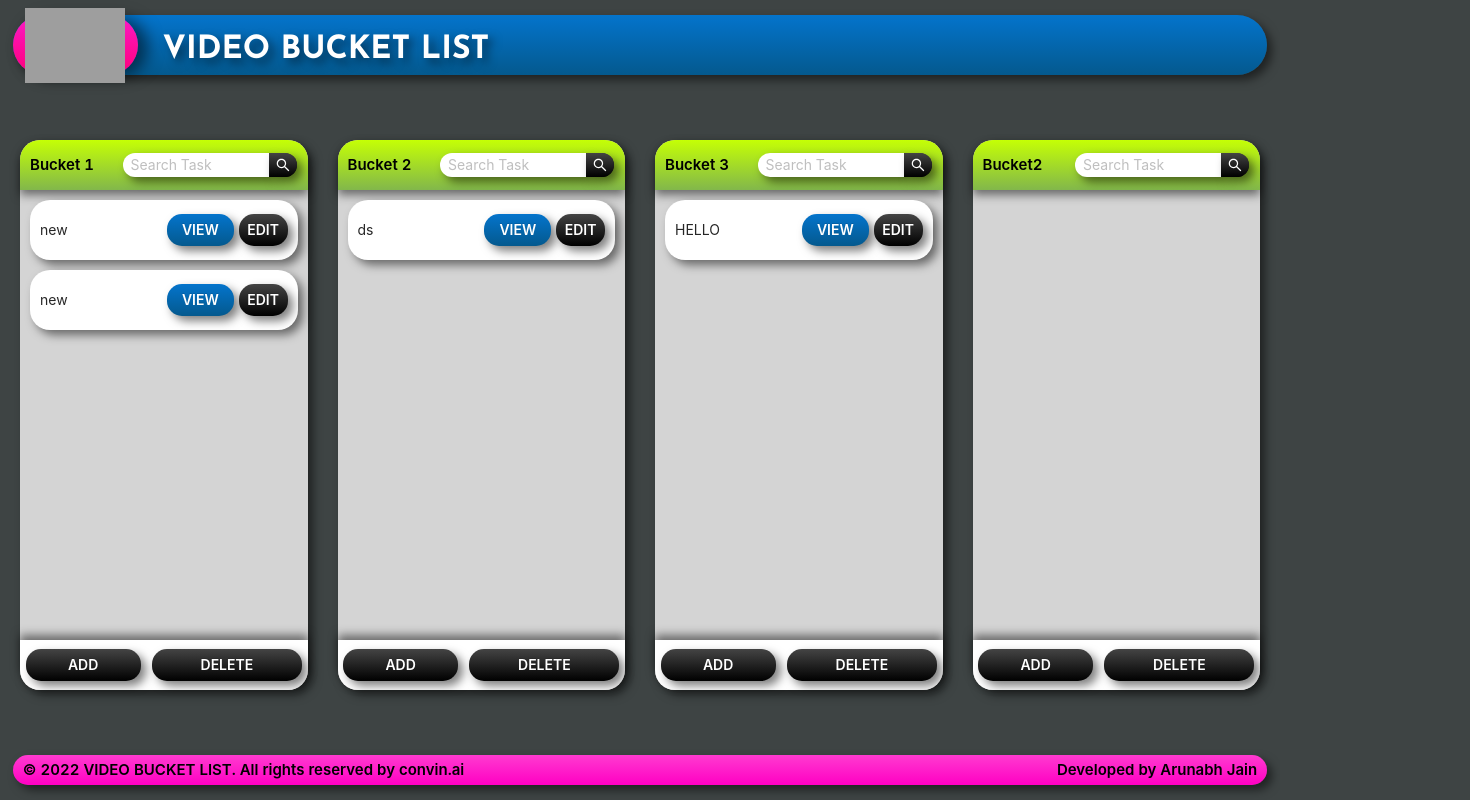
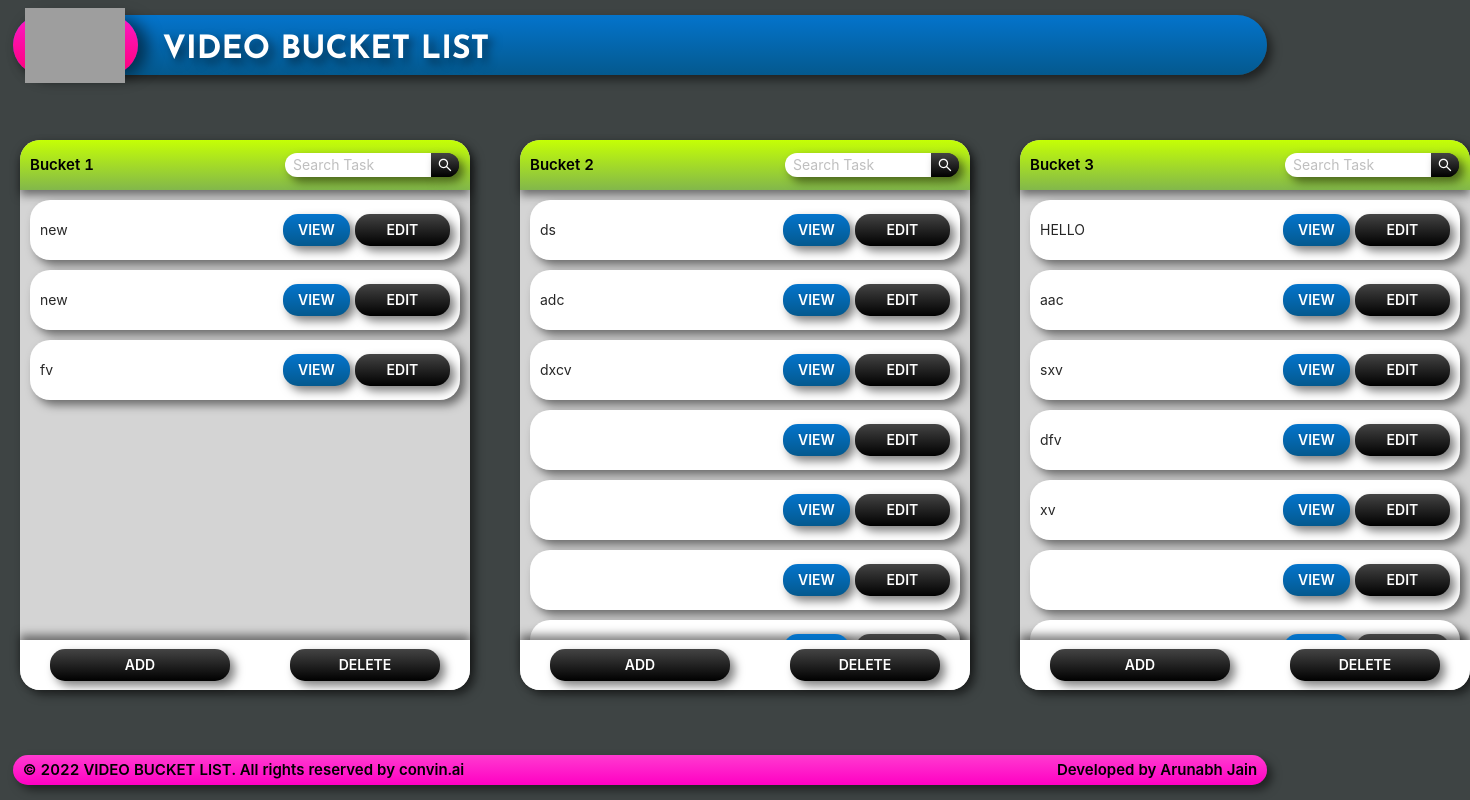
Before and after one commit to arunabh-jain/convin-assignment, a React (Create React App) app in the folder ui/: page / in a window 1280 px wide. Shown: the whole page, 1470 px wide, since content can reach past the window. Built offline with nearby package versions, Linux system fonts and the light colour scheme; data requests are answered from the project's data file; grey boxes are pictures that could not be loaded.

Commit message:
use state added in bucket

```diff
--- a/ui/data/db.json
+++ b/ui/data/db.json
@@ -13,6 +13,11 @@
           "video_id": 1,
           "video_name": "new",
           "video_link": "new"
+        },
+        {
+          "video_id": 2,
+          "video_name": "fv",
+          "video_link": "fxv.com"
         }
       ]
     },
@@ -24,6 +29,28 @@
           "video_id": 0,
           "video_name": "ds",
           "video_link": "sdfsf"
+        },
+        {
+          "video_id": 1,
+          "video_name": "adc",
+          "video_link": "cdz.com"
+        },
+        {
+          "video_id": 2,
+          "video_name": "dxcv",
+          "video_link": "fdvx.in"
+        },
+        {
+          "video_id": 3
+        },
+        {
+          "video_id": 4
+        },
+        {
+          "video_id": 5
+        },
+        {
+          "video_id": 6
         }
       ]
     },
@@ -35,13 +62,34 @@
           "video_id": 0,
           "video_name": "HELLO",
           "video_link": "HTTPS://"
+        },
+        {
+          "video_id": 1,
+          "video_name": "aac",
+          "video_link": "dvd.com"
+        },
+        {
+          "video_id": 2,
+          "video_name": "sxv",
+          "video_link": "dv.com"
+        },
+        {
+          "video_id": 3,
+          "video_name": "dfv",
+          "video_link": "vsd.f"
+        },
+        {
+          "video_id": 4,
+          "video_name": "xv",
+          "video_link": "vx"
+        },
+        {
+          "video_id": 5
+        },
+        {
+          "video_id": 6
         }
       ]
-    },
-    {
-      "id": "D",
-      "bucket_title": "Bucket2",
-      "videos": []
     }
   ],
   "history": [
--- a/ui/src/Components/Bucket.js
+++ b/ui/src/Components/Bucket.js
@@ -1,11 +1,15 @@
 import "./Stylesheets/Bucket.css";
+import { useEffect, useState } from "react";
 import { Button } from 'antd';
 import Searchbar from "../Components/Searchbar";
 import VideoCard from "../Components/VideoCard";
 import Modalbox from '../Components/Modalbox';
 
-const Bucket = (props) => (
+const Bucket = (props) => {
+  const [videoData,setVideoData] = useState([]);
+  useEffect(() => {setVideoData(props.videos);}, [props.videos]);
 
+  return (
   <div className="bucket-outer">
     <div className="bucket-header">
       <p>{props.title}</p>
@@ -13,18 +17,18 @@ const Bucket = (props) => (
    </div>
     <div className="bucket-body">
       {
-        props.videos.map((data)=>{
+        videoData.map((data)=>{
           return(<VideoCard key={data.video_id} id={data.id} name={data.video_name} link={data.video_link}/>)
         })
 
       }
       </div>
     <div className="bucket-footer">
-      <Modalbox id={props.id} btnName="ADD"/>
+      <Modalbox id={props.id} setData={props.setData} btnName="ADD"/>
       <Button size="middle" className="bucket-btn" type="primary" onClick={console.log("Deleted")}>DELETE</Button>
     </div>
   </div>
-);
+)};
 
 
 export default Bucket;
--- a/ui/src/Components/Modalbox.js
+++ b/ui/src/Components/Modalbox.js
@@ -1,6 +1,6 @@
 import "./Stylesheets/Modalbox.css";
 import { Button, Modal, Input } from 'antd';
-import React, { useState } from 'react';
+import React, { useState} from 'react';
 import DropdownMenu from './Dropdown';
 import { useNavigate } from "react-router-dom";
 
@@ -14,8 +14,9 @@ const Modalbox = (props) => {
     setIsModalVisible(true);
   };
 
+
   const handleOkBucket = async () => {
-    const response = await fetch(`http://localhost:8000/buckets/${props.id}`,{method: "GET"});
+    let response = await fetch(`http://localhost:8000/buckets/${props.id}`,{method: "GET"});
     const data = await response.json();
     let index = data.videos.length;
     const newData = {
@@ -24,7 +25,7 @@ const Modalbox = (props) => {
       "video_link":videoLink
     }
     data.videos[index]=newData;
-    const res = await fetch(`http://localhost:8000/buckets/${props.id}`, {
+    await fetch(`http://localhost:8000/buckets/${props.id}`, {
         method: 'PUT', mode: 'cors',credentials: 'same-origin',
         headers: {
             'Content-Type': 'application/json'
@@ -32,7 +33,10 @@ const Modalbox = (props) => {
         referrerPolicy: 'no-referrer',
         body: JSON.stringify(data)
     });
-    console.log(res.json());
+    response = await fetch("http://localhost:8000/buckets",{method: "GET"});
+    response = await response.json();
+    props.setData(response);
+
     navigate("/");
     setIsModalVisible(false);
   };
--- a/ui/src/Components/Stylesheets/Bucket.css
+++ b/ui/src/Components/Stylesheets/Bucket.css
@@ -25,6 +25,8 @@
     justify-content: flex-start;
     align-items: center;
     flex-direction: column;
+    overflow-x: hidden;
+    overflow-y: auto;
 }
 
 .bucket-footer{
@@ -38,8 +40,8 @@
 
 }
 .bucket-outer{
-    height: 550px;
-    width: 350px;
+    min-height: 550px;
+    min-width: 450px;
     background-color: #d4d4d4;
     box-shadow: 5px 5px 10px rgba(0,0,0,0.5);
     display: flex;
--- a/ui/src/Components/Stylesheets/VideoCard.css
+++ b/ui/src/Components/Stylesheets/VideoCard.css
@@ -1,6 +1,6 @@
 .card{
     width: 100%;
-    height: 60px;
+    min-height: 60px;
     display:flex;
     justify-content: space-between !important;
     align-items: center !important;
--- a/ui/src/Pages/Homepage.js
+++ b/ui/src/Pages/Homepage.js
@@ -22,7 +22,7 @@ const Homepage = () => {
         <div className="body">
             {
                 data.map((data)=>{
-                    return(<Bucket key={data.id} id={data.id} title={data.bucket_title} videos={data.videos}/>)
+                    return(<Bucket key={data.id} id={data.id} title={data.bucket_title} videos={data.videos} setData={setData}/>)
                 })
             }
         </div>
--- a/ui/src/Pages/Stylesheets/Homepage.css
+++ b/ui/src/Pages/Stylesheets/Homepage.css
@@ -4,6 +4,6 @@
     display: flex;
     align-items: center;
     justify-content: left;
-    gap : 30px;
+    gap : 50px;
     padding: 20px;
 }
```
Also changed, not shown: 1 other file (tests, documents, lock files or other folders).
